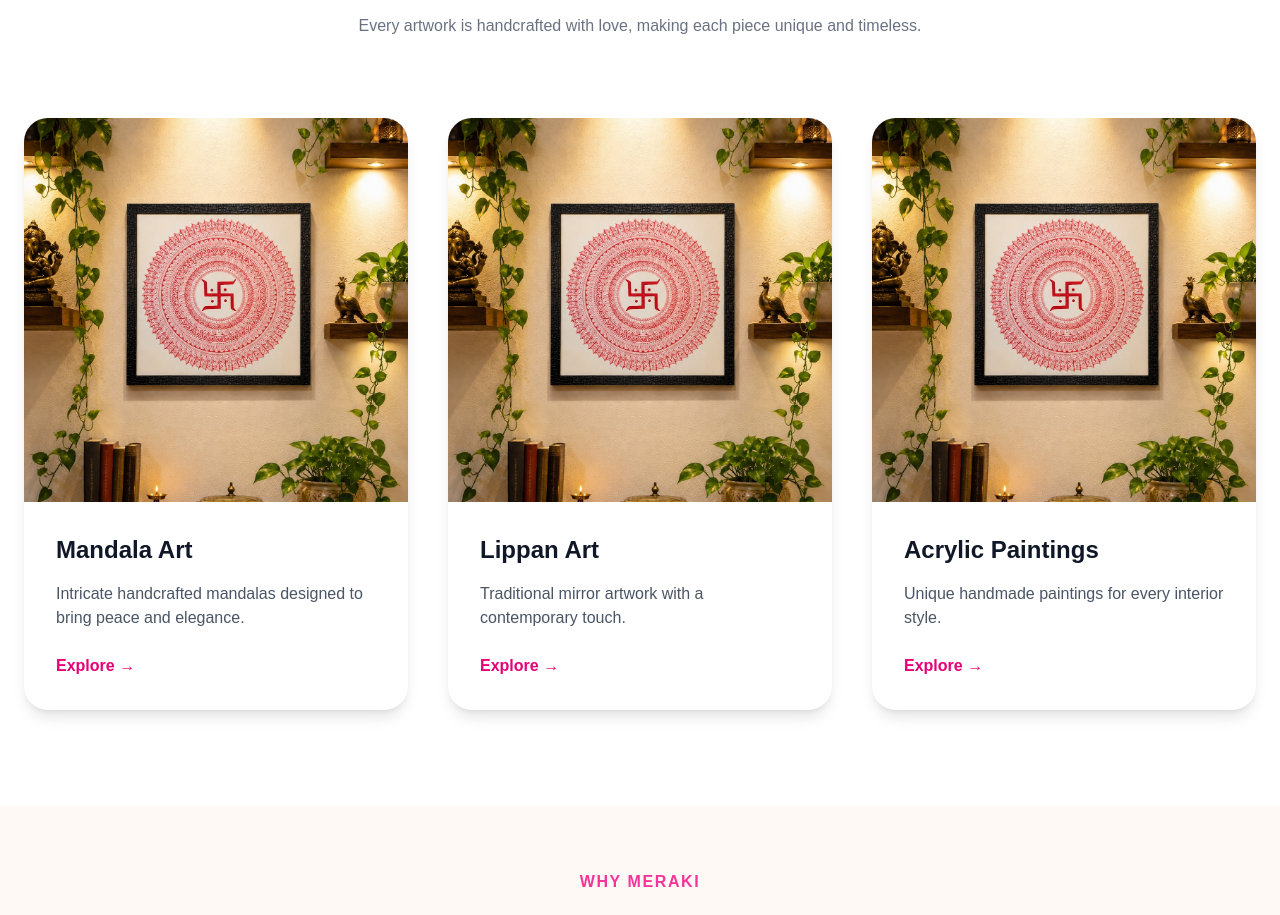
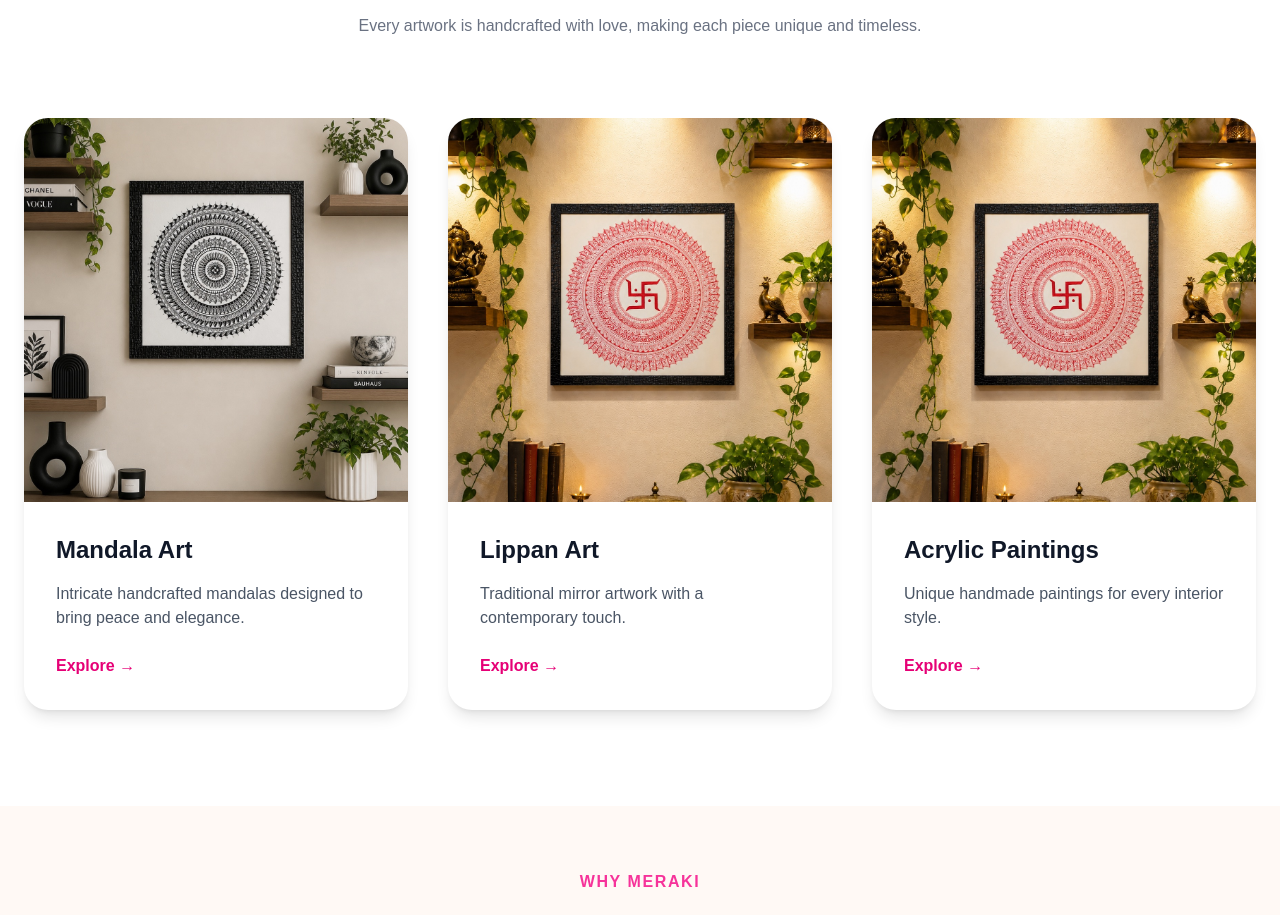
Before and after one commit to mistryshashi7674-collab/meraki-website, a Next.js app: page / in a window 1280 px wide. Shown: the part 1322-2237 px from the top of the page. Built offline with nearby package versions, Linux system fonts and the light colour scheme; no server answers.

Commit message:
updated image on mandala-art page

```diff
--- a/components/home/FeaturedCollections.tsx
+++ b/components/home/FeaturedCollections.tsx
@@ -5,7 +5,7 @@ const collections = [
     title: "Mandala Art",
     description:
       "Intricate handcrafted mandalas designed to bring peace and elegance.",
-    image: "/images/hero-art.jpg",
+    image: "/images/black-white-mandala2.jpg",
   },
   {
     title: "Lippan Art",
```
